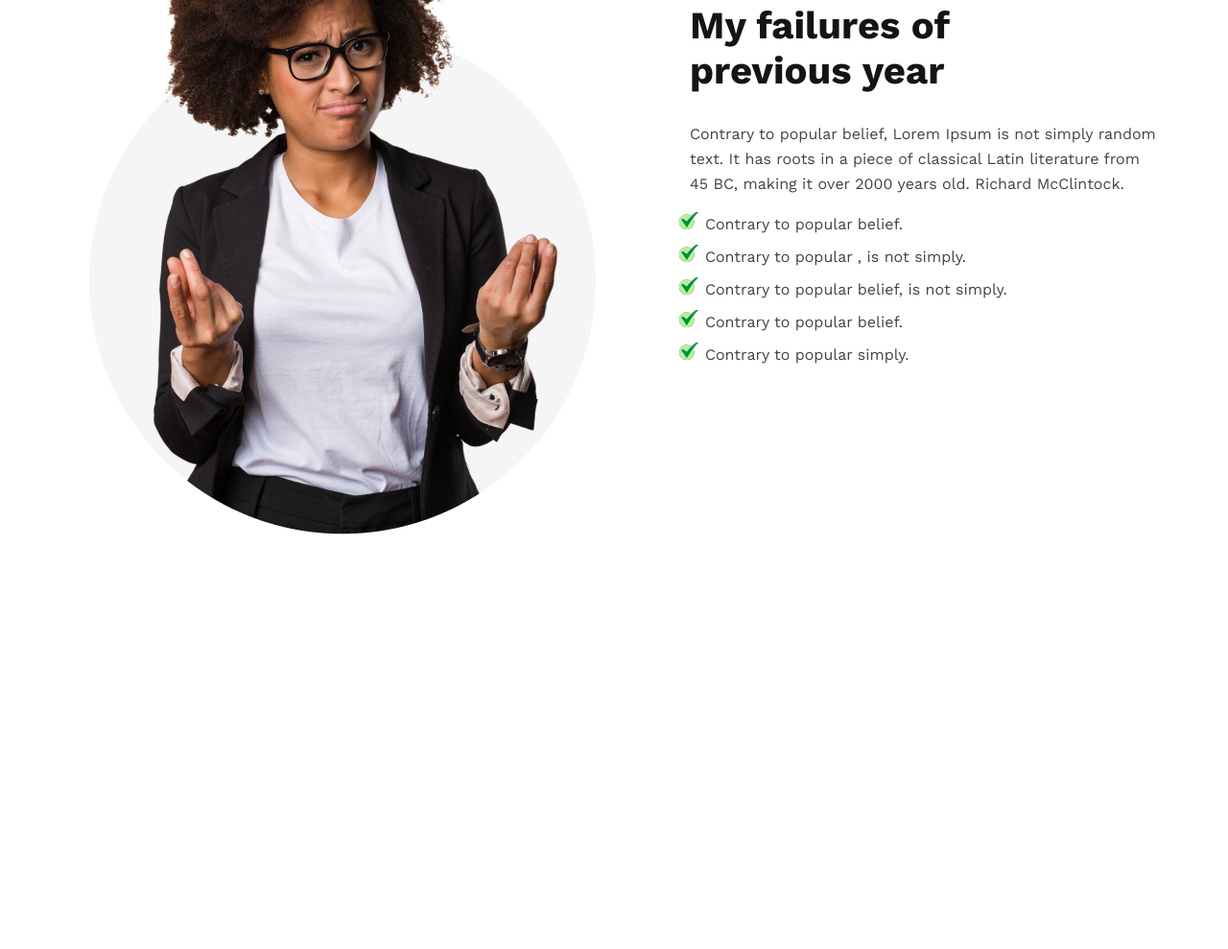
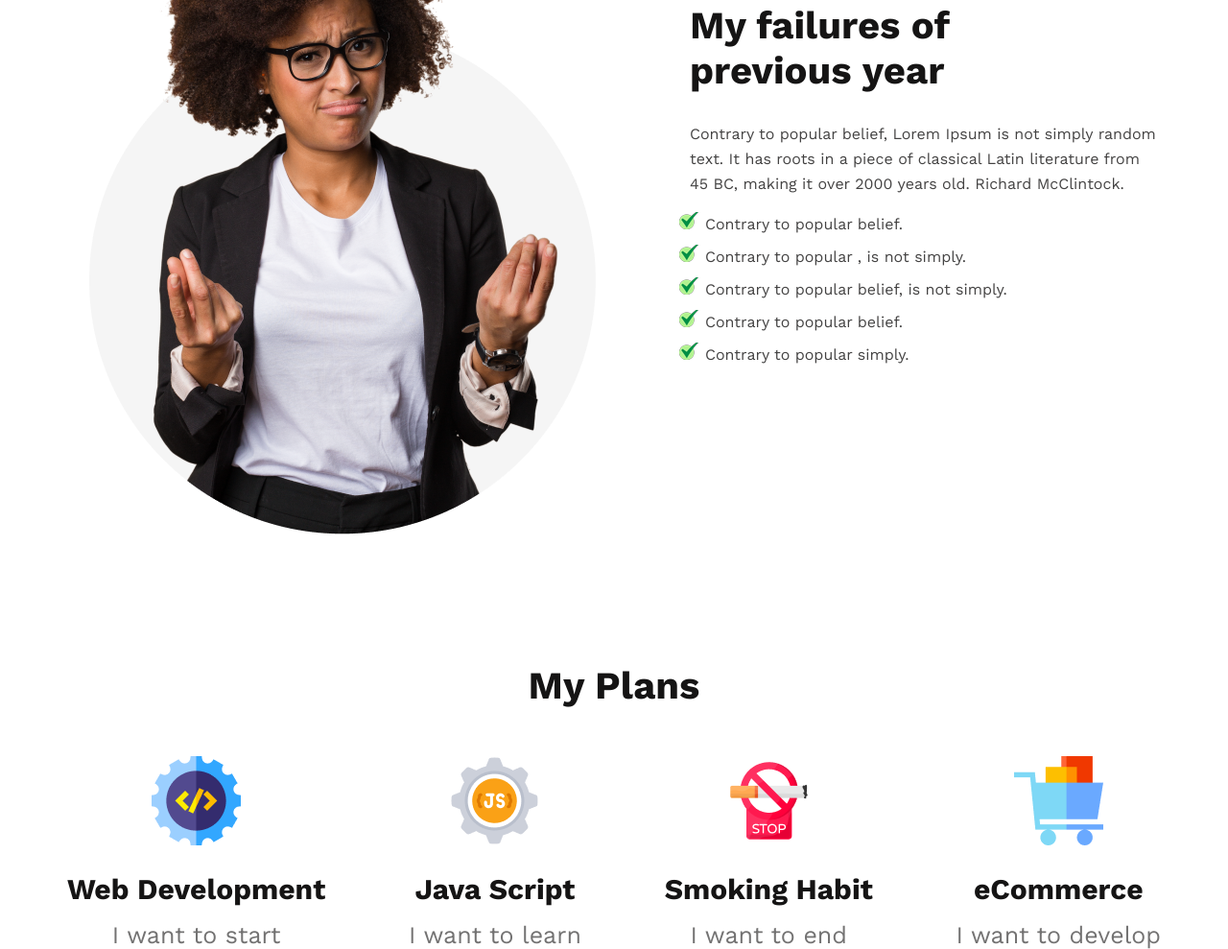
Before and after one commit to amitsarkerui/Assignment-1, a plain HTML site: page index.html in a window 1280 px wide. Shown: the part 937-1926 px from the top of the page at 96% size. Before the commit the page ends 1498 px from the top, so only its background shows below. Drawn offline with nearby package versions, Linux system fonts and the light colour scheme.

Commit message:
My plan done

```diff
--- a/index.html
+++ b/index.html
@@ -25,7 +25,7 @@
             <div class="container">
                 <div class="failuresWrapper">
                     <div class="failuresImage">
-                        <img src="/images/person.png" alt="">
+                        <img src="../images/person.png" alt="man">
                     </div>
                     <div>
                         <h2>My failures of previous year</h2>
@@ -42,6 +42,36 @@
             </div>
         </section>
         <!-- Failures End -->
+
+        <!-- My plan section start -->
+        <section class="myPlan">
+                <div class="container">
+                    <h2>My Plans</h2>
+                    <div class="myPlanWrapper">
+                        <div class="myPlanDetails">
+                            <img src="../images/icons/web.png" alt="Web Development">
+                            <h3>Web Development</h3>
+                            <p>I want to start</p>
+                        </div>
+                        <div class="myPlanDetails">
+                            <img src="../images/icons/js.png" alt="Web Development">
+                            <h3>Java Script</h3>
+                            <p>I want to learn</p>
+                        </div>
+                        <div class="myPlanDetails">
+                            <img src="../images/icons/smoke.png" alt="Web Development">
+                            <h3>Smoking Habit</h3>
+                            <p>I want to end</p>
+                        </div>
+                        <div class="myPlanDetails">
+                            <img src="../images/icons/ecom.png" alt="Web Development">
+                            <h3>eCommerce</h3>
+                            <p>I want to develop</p>
+                        </div>
+                    </div>
+                </div>
+        </section>
+        <!-- My plan section End -->
    </main>
 </body>
 </html>
--- a/style/style.css
+++ b/style/style.css
@@ -81,3 +81,37 @@
     color: #444343;
     margin-bottom: 8px;
 }
+.myPlan{
+    margin-top: 130px;
+}
+.myPlan h2{
+    font-weight: 700;
+    font-size: 40px;
+    color: #151414;
+    margin-bottom: 50px;
+    text-align: center;
+}
+.myPlanWrapper{
+    display: flex;
+    justify-content: space-between;
+    align-items: center;
+    gap: 80px;
+    text-align: center;
+}
+/* .myPlanDetails img{
+    text-align: center; */
+
+.myPlanDetails h3{
+    font-weight: 700;
+    font-size: 30px;
+    color: #151414;
+    margin-top: 24px;
+    margin-bottom: 16px;
+}
+.myPlanDetails p{
+    font-weight: 400;
+    font-size: 25px;
+    line-height: 29px;
+     color: #737272;
+}
+/* -----My Plans section end----- */
```
